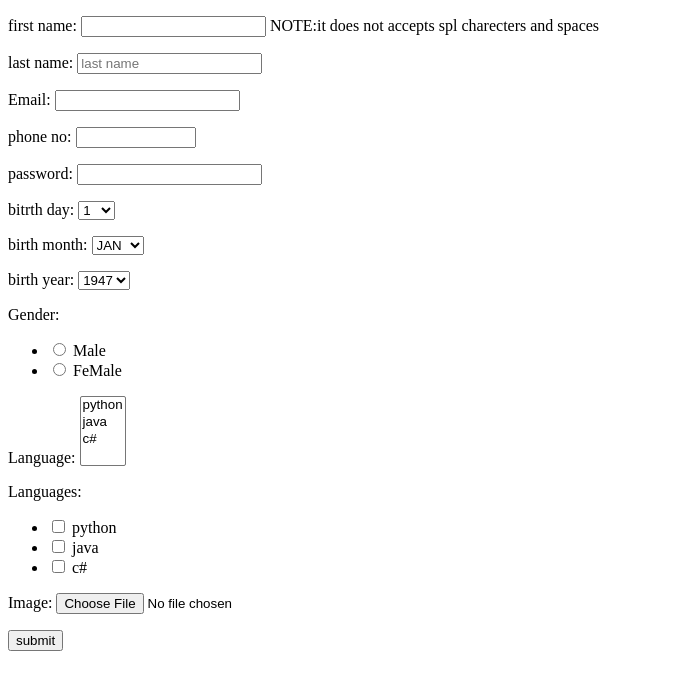
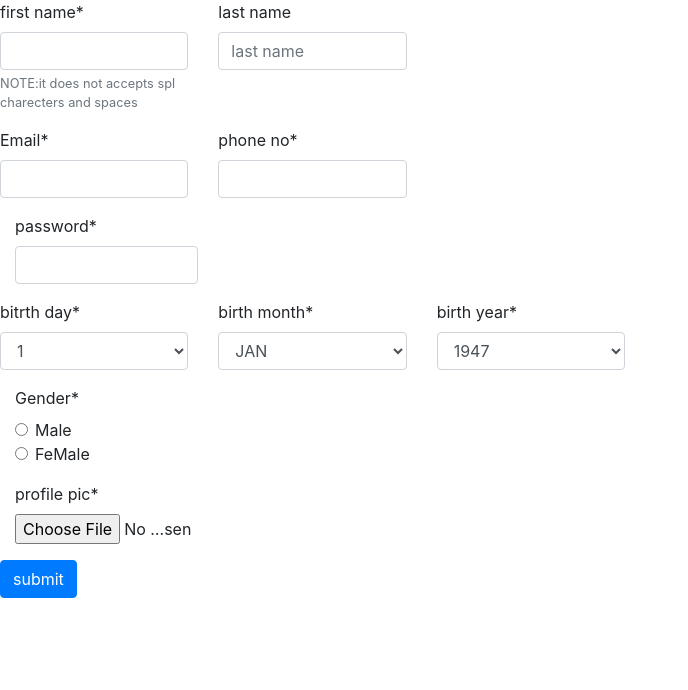
Before and after one commit to chandramouli92/builtinforms, a Django app: page /myapp/builtin/ in a window 1280 px wide. Shown: the top 690 px of the page, without its empty margins (0-688 px from the left). Run offline with Django 3.2, Linux system fonts and the light colour scheme; some libraries are stand-ins or nearby versions.

Commit message:
2nd commit

```diff
--- a/builtinforms/settings.py
+++ b/builtinforms/settings.py
@@ -42,7 +42,9 @@ INSTALLED_APPS = [
     'django.contrib.messages',
     'django.contrib.staticfiles',
     'myapp',
+    'crispy_forms',
 ]
+CRISPY_TEMPLATE_PACK='bootstrap4'
 
 MIDDLEWARE = [
     'django.middleware.security.SecurityMiddleware',
--- a/myapp/forms.py
+++ b/myapp/forms.py
@@ -16,6 +16,6 @@ class SampleForms(forms.Form):
     birth_month=forms.ChoiceField(choices=choices_month,label="birth month",required=True)
     birth_year=forms.ChoiceField(choices=choices_year,label="birth year",required=True)
     gender=forms.ChoiceField(choices=[('Male','Male'),('FeMale','FeMale')],widget=forms.RadioSelect)
-    language=forms.MultipleChoiceField(choices=[('python','python'),('java','java'),('c#','c#')])
-    languages=forms.MultipleChoiceField(choices=[('python','python'),('java','java'),('c#','c#')],widget=forms.CheckboxSelectMultiple)
-    image=forms.ImageField()
+    #language=forms.MultipleChoiceField(choices=[('python','python'),('java','java'),('c#','c#')])
+    #Slanguages=forms.MultipleChoiceField(choices=[('python','python'),('java','java'),('c#','c#')],widget=forms.CheckboxSelectMultiple)
+    image=forms.ImageField(max_length=200,allow_empty_file=False,required=True,label="profile pic")
--- a/myapp/urls.py
+++ b/myapp/urls.py
@@ -12,6 +12,6 @@ urlpatterns = [
     path('multi/',views.multi,name="multi"),
     path('img_upld/',views.img_upld,name='img_upld'),
     path('image_display/',views.image_display,name='image_display'),
-    path('builtin/',views.builtinforms,name="builtinforms")
+    path('builtin/',views.builtinforms,name="builtinforms"),
 
 ]
--- a/myapp/views.py
+++ b/myapp/views.py
@@ -91,11 +91,11 @@ def builtinforms(request):
             birth_month=form.cleaned_data.get('birth_month')
             birth_year=form.cleaned_data.get('birth_year')
             gender=form.cleaned_data.get('gender')
-            image=form.cleaned_data.get('image')
-            store_image(image)
+            #image=form.cleaned_data.get('image')
+            #store_image(image)
             data=form.cleaned_data
+
             return render(request,"display_data.html",context=data)
-
 
 
     form=forms.SampleForms()
--- a/templates/builtin.html
+++ b/templates/builtin.html
@@ -1,16 +1,59 @@
+{% load crispy_forms_tags %}
 <!DOCTYPE html>
 <html lang="en">
 <head>
     <meta charset="UTF-8">
     <meta name="viewport" content="width=device-width, initial-scale=1.0">
+    <link rel="stylesheet" href="https://stackpath.bootstrapcdn.com/bootstrap/4.5.2/css/bootstrap.min.css" integrity="sha384-JcKb8q3iqJ61gNV9KGb8thSsNjpSL0n8PARn9HuZOnIxN0hoP+VmmDGMN5t9UJ0Z" crossorigin="anonymous">
+<script src="https://stackpath.bootstrapcdn.com/bootstrap/4.5.2/js/bootstrap.min.js" integrity="sha384-B4gt1jrGC7Jh4AgTPSdUtOBvfO8shuf57BaghqFfPlYxofvL8/KUEfYiJOMMV+rV" crossorigin="anonymous"></script>
+
     <title>builtin forms</title>
 </head>
 <body>
     <form methode="POST">
         {% csrf_token %}
-        {{form.as_p}}
+    <!--{{form|crispy }}-->
+        <div class="row">
+            <div class="col-2">
+                {{form.first_name|as_crispy_field}}
+            </div>
+            <div class="col-2">
+                {{form.last_name|as_crispy_field}}
+            </div>
+        </div>
+        <div class="row">
+            <div class="col-2">
+                {{form.email|as_crispy_field}}
+            </div>
+            <div class="col-2">
+                {{form.phno|as_crispy_field}}
+            </div>
+        </div>
+        <div class="col-2">
+            {{form.pwd|as_crispy_field}}
+        </div>
+        <div class="row">
+            <div class="col-2">
+                {{form.birth_day|as_crispy_field}}
+            </div>
+            <div class="col-2">
+                {{form.birth_month|as_crispy_field}}
+            </div>
+            <div class="col-2">
+                {{form.birth_year|as_crispy_field}}
+            </div>
+        </div>
+        <div class="col-2">
+            {{form.gender|as_crispy_field}}
+        </div>
+        <div class="col-2">
+            {{form.image|as_crispy_field}}
+        </div>
 
-    <!--==================================
+
+        <!--{{form.as_p}}
+
+    ==================================
         <ul>
             {{form.as_ul}}
         </ul>
@@ -19,9 +62,10 @@
         <table border="2px">
             {{form.as_table}}
         </table>-->
-
-        <input  type="submit" value="submit">
+        <input  type="submit"class='btn btn-primary' value="submit">
 
     </form>
+
+
 </body>
 </html>
```
